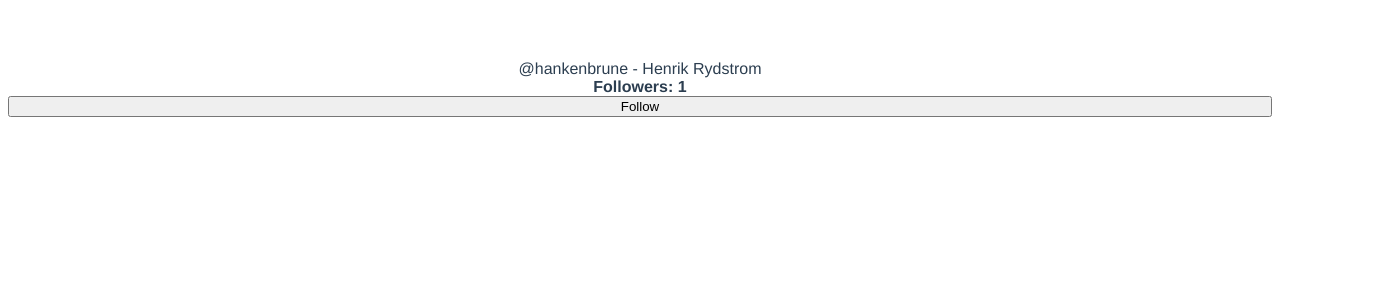
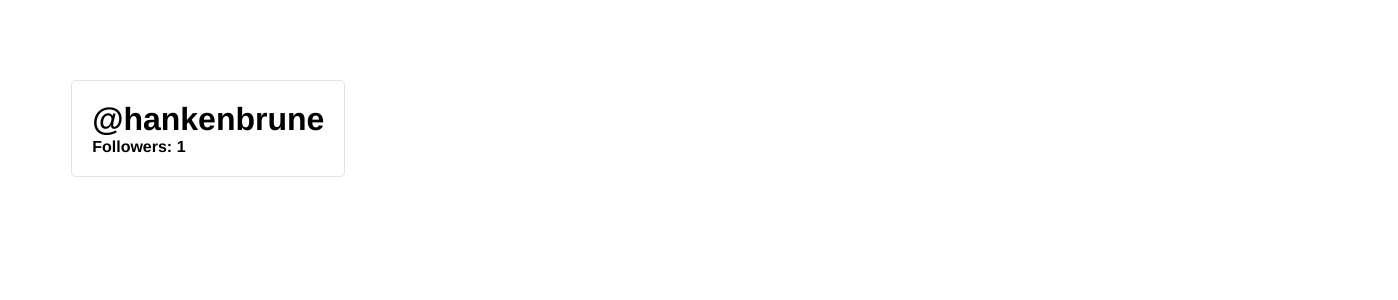
Before and after one commit to Hanrik2020/twotter, a Vue app: page / in a window 1280 px wide. Shown: the top 300 px of the page, 1398 px wide, since content can reach past the window. Built offline with nearby package versions, Linux system fonts and the light colour scheme.

Commit message:
next step, conditionals
twotter

```diff
--- a/src/App.vue
+++ b/src/App.vue
@@ -1,49 +1,17 @@
 <template>
   <div id="app">
-    @{{ user.username }} - {{ fullName }}
-    <strong>Followers: {{ followers }}</strong>
-    <button v-on:click="followUser">Follow</button>
+    <UserProfile/>
   </div>
 </template>
 
 
 <script>
+import UserProfile from "./assets/components/UserProfile";
+
 export default {
   name: "App",
-  data() {
-    return {
-      followers: 0,
-      user: {
-        id: 1,
-        username: "hankenbrune",
-        firstName: "Henrik",
-        lastName: "Rydstrom",
-        email: "henrik.rydstrom@gmail.com",
-        isAdmin: true,
-      },
-    };
-  },
-  watch: {
-    followers(newFollowerCount, oldFollowerCount) {
-      if (oldFollowerCount < newFollowerCount) {
-        console.log(`${this.user.username} just gained a new follower!`);
-      }
-    },
-  },
-  computed: {
-    fullName() {
-      return `${this.user.firstName} ${this.user.lastName}`;
-    },
-  },
-  methods: {
-    followUser() {
-      this.followers++;
-    },
-  },
-  mounted() {
-    this.followUser();
-  },
-};
+  components: { UserProfile }
+  }
 </script>
 
 <style>
@@ -52,9 +20,7 @@ export default {
   -webkit-font-smoothing: antialiased;
   -moz-osx-font-smoothing: grayscale;
   margin-top: 30px;
-  text-align: center;
-  color: #2c3e50;
-  display: flex;
-  flex-direction: column;
+
+
 }
 </style>
--- /dev/null
+++ b/src/assets/components/UserProfile.vue
@@ -0,0 +1,77 @@
+<template>
+  <div class="user-profile">
+  <div class="user-profile__user-panel">
+      <h1 class="user-profile__username"> @{{ user.username }} </h1>
+        <div class="user-prifle__follower-count">
+            <strong>Followers: {{ followers }}</strong>
+        </div>
+
+
+      </div>
+  </div>
+</template>
+
+
+<script>
+export default {
+  name: "UserProfile",
+  data() {
+    return {
+      followers: 0,
+      user: {
+        id: 1,
+        username: "hankenbrune",
+        firstName: "Henrik",
+        lastName: "Rydstrom",
+        email: "henrik.rydstrom@gmail.com",
+        isAdmin: true,
+      },
+    };
+  },
+  watch: {
+    followers(newFollowerCount, oldFollowerCount) {
+      if (oldFollowerCount < newFollowerCount) {
+        console.log(`${this.user.username} just gained a new follower!`);
+      }
+    },
+  },
+  computed: {
+    fullName() {
+      return `${this.user.firstName} ${this.user.lastName}`;
+    },
+  },
+  methods: {
+    followUser() {
+      this.followers++;
+    },
+  },
+  mounted() {
+    this.followUser();
+  },
+};
+</script>
+
+<style>
+.user-profile {
+    display: grid;
+    grid-template-columns: 1fr 3fr;
+    width: 100%;
+    padding: 50px 5%;
+    }
+
+.user-profile__user-panel {
+    display: flex;
+    flex-direction: column;
+    margin-right: 50px;
+    padding: 20px;
+    background-color: white;
+    border-radius: 5px;
+    border: 1px solid #DFE3E8;
+    }
+
+h1 {
+    margin: 0;
+ }
+
+
+</style>
```
Also changed, not shown: 1 other file (tests, documents, lock files or other folders).
